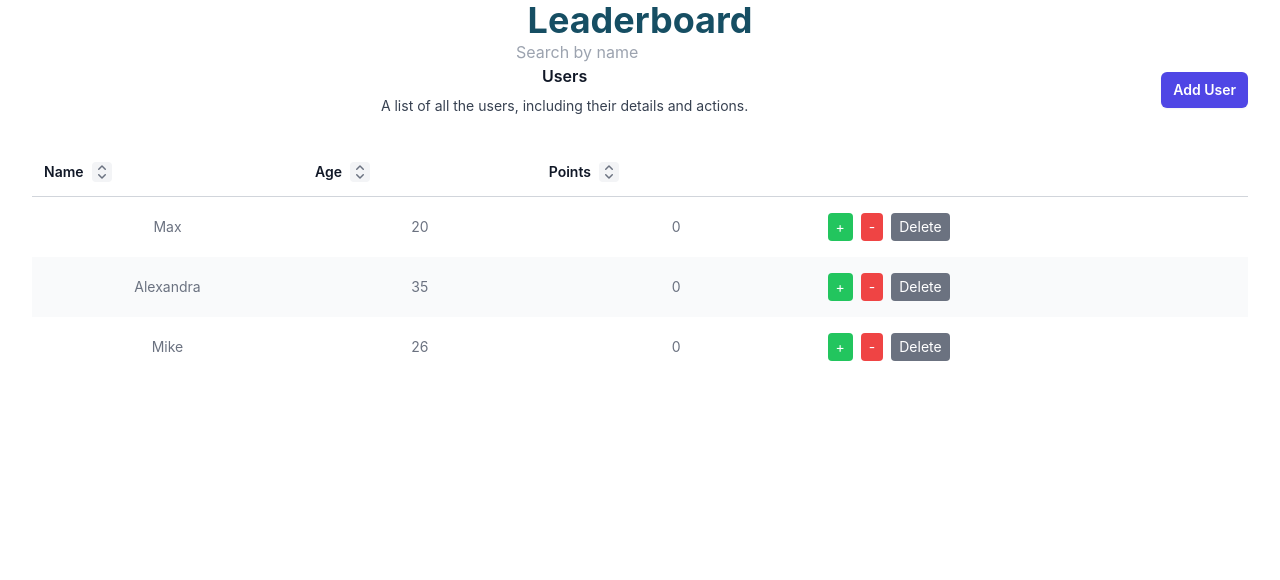
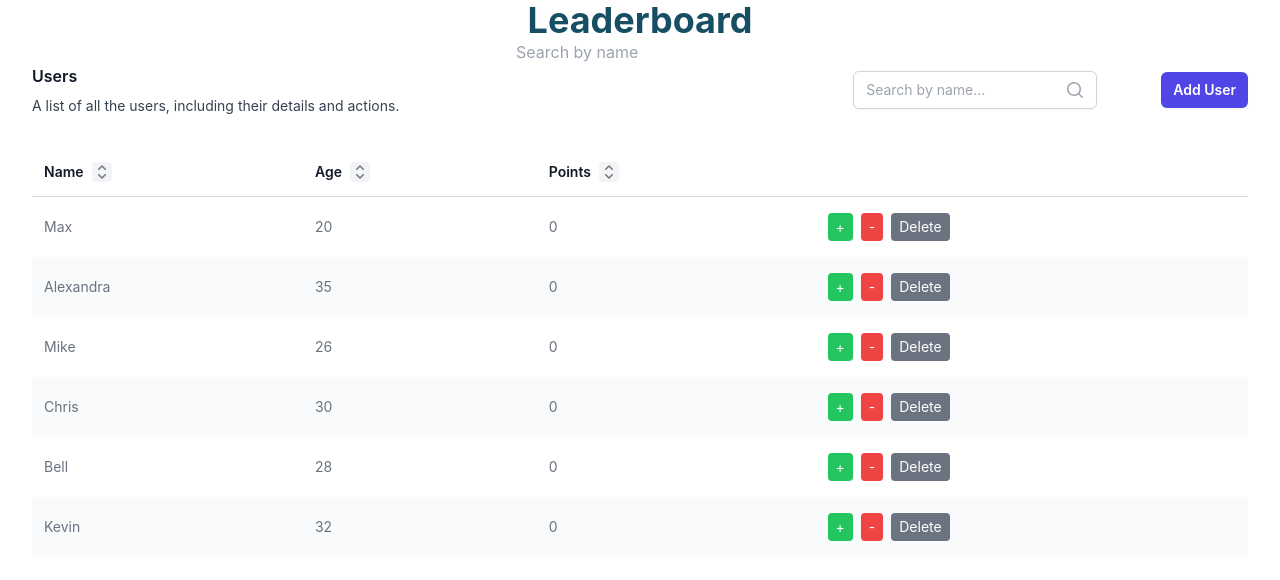
Before and after one commit to mansidhamelia/leaderboard-manager, a React (Create React App) app: page / in a window 1280 px wide. Shown: the top 580 px of the page. Built offline with nearby package versions, Linux system fonts and the light colour scheme; data requests are answered from the project's data file.

Commit message:
add: set up mock api

```diff
--- a/db.json
+++ b/db.json
@@ -13,13 +13,33 @@
             "age": 35,
             "points": 0,
             "address": "125 86th street"
-        }, {
+        },
+         {
             "id": 3,
             "name": "Mike",
             "age": 26,
             "points": 0,
 
             "address": "125 86th street"
+        },
+        {
+            "id": 4,
+            "name": "Chris",
+            "age": 30,
+            "points": 0,
+            "address": "125 86th street"
+        }, {
+            "id": 5,
+            "name": "Bell",
+            "age": 28,
+            "points": 0,
+            "address": "125 86th street"
+        }, {
+            "id": 6,
+            "name": "Kevin",
+            "age": 32,
+            "points": 0,
+            "address": "125 86th street"
         }
     ]
 }
--- a/src/components/basecomponents/UserTable.jsx
+++ b/src/components/basecomponents/UserTable.jsx
@@ -1,15 +1,40 @@
-import { ChevronUpDownIcon } from '@heroicons/react/20/solid'
+import { useState } from 'react';
+import { ChevronUpDownIcon, MagnifyingGlassIcon } from '@heroicons/react/20/solid'
 
 export default function Table({ columns, data, onAddUser, handleUpdatePoints, confirmDeleteUser }) {
+
+    const [searchTerm, setSearchTerm] = useState('');
+
+    // Handle filtering
+    const filteredData = data.filter(user =>
+        user.name.toLowerCase().includes(searchTerm.toLowerCase())
+    );
     return (
         <div className="px-4 sm:px-6 lg:px-8">
             <div className="sm:flex sm:items-center justify-between">
-                <div className="sm:flex-auto">
+
+                <div className="sm:flex-auto text-left">
                     <h1 className="text-base font-semibold text-gray-900">Users</h1>
                     <p className="mt-2 text-sm text-gray-700">
                         A list of all the users, including their details and actions.
                     </p>
                 </div>
+
+                {/* Search Bar */}
+                <div className="relative ">
+                    <MagnifyingGlassIcon
+                        aria-hidden="true"
+                        className="absolute right-3 top-1/2 -translate-y-1/2 size-5 text-gray-400"
+                    />
+                    <input
+                        type="text"
+                        placeholder="Search by name..."
+                        value={searchTerm}
+                        onChange={(e) => setSearchTerm(e.target.value)}
+                        className="block w-full rounded-md border border-gray-300 px-3 py-2 shadow-sm focus:border-indigo-500 focus:ring-indigo-500 sm:text-sm"
+                    />
+                </div>
+
                 <div className="mt-4 sm:ml-16 sm:mt-0 sm:flex-none">
                     <button
                         onClick={onAddUser}
@@ -21,6 +46,8 @@ export default function Table({ columns, data, onAddUser, handleUpdatePoints, co
                 </div>
             </div>
 
+
+            {/* Table */}
             <div className="mt-8 flow-root">
                 <div className="-mx-4 -my-2 overflow-x-auto sm:-mx-6 lg:-mx-8">
                     <div className="inline-block min-w-full py-2 align-middle sm:px-6 lg:px-8">
@@ -47,8 +74,8 @@ export default function Table({ columns, data, onAddUser, handleUpdatePoints, co
                                 </tr>
                             </thead>
                             <tbody className="bg-white">
-                                {data.map((user) => (
-                                    <tr key={user.id} className="even:bg-gray-50">
+                                {filteredData.map((user) => (
+                                    <tr key={user.id} className="even:bg-gray-50 text-left">
                                         {columns.map((col) => (
                                             <td key={col.key} className="whitespace-nowrap px-3 py-4 text-sm text-gray-500">
                                                 {user[col.key]}
```
